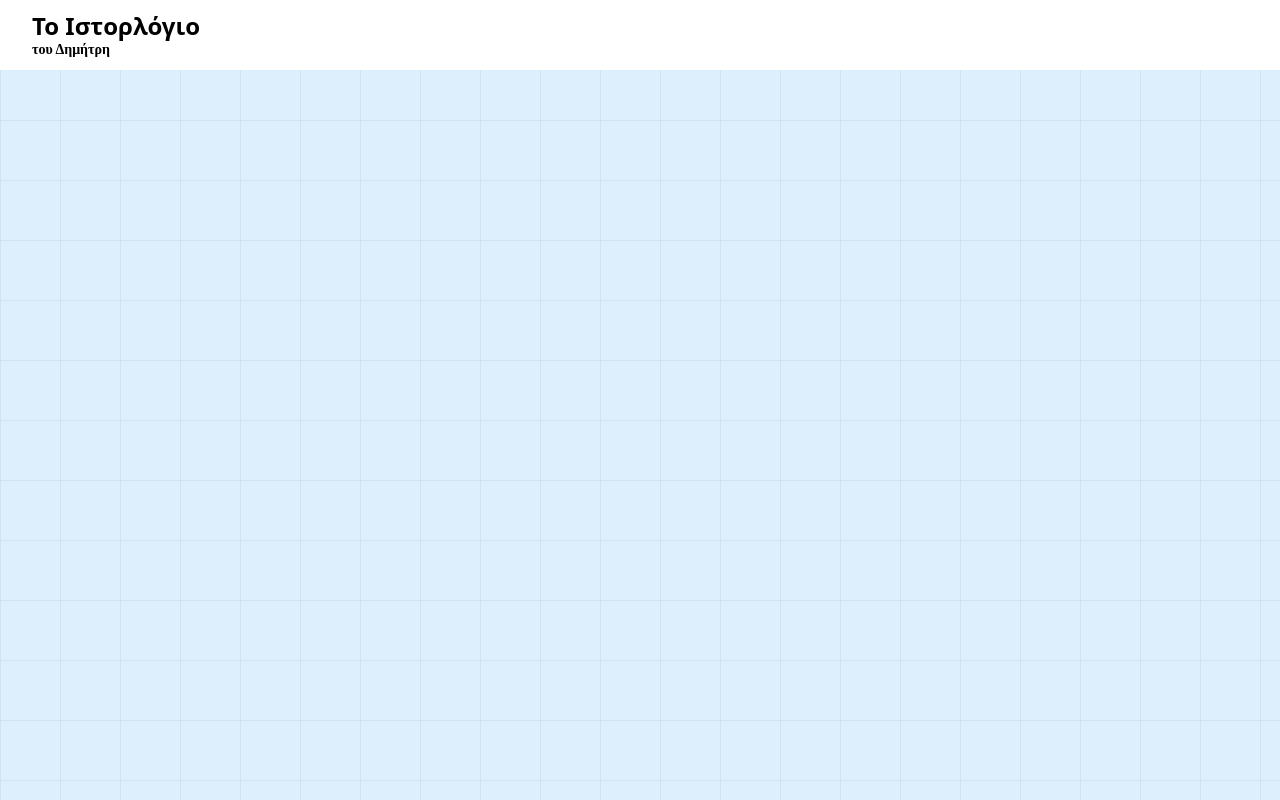
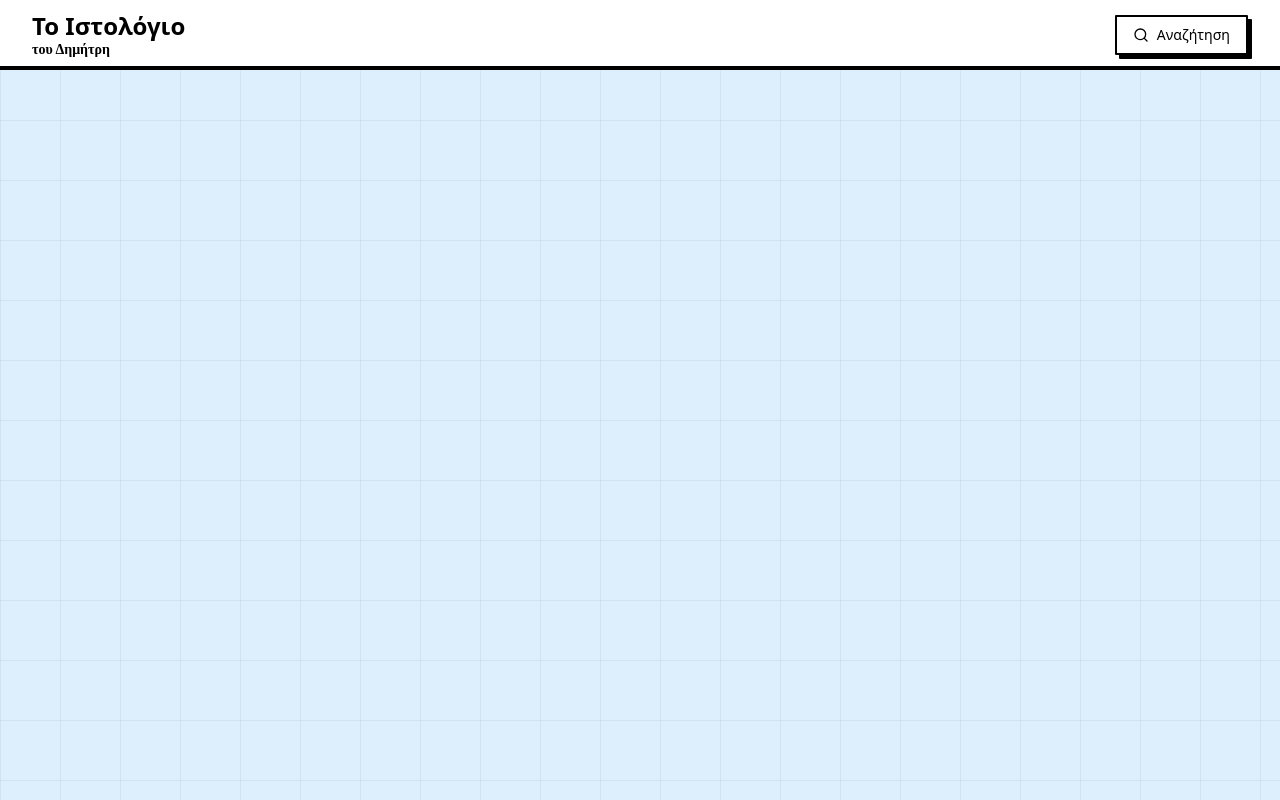
Before and after one commit to Dimitrysaf/dimitrys-blog, a Next.js app: page / in a window 1280 px wide. Built offline with nearby package versions, Linux system fonts and the light colour scheme.

Commit message:
AppBar search

```diff
--- a/components/AppBar.tsx
+++ b/components/AppBar.tsx
@@ -1,6 +1,7 @@
 import React from 'react';
 import Container from './Container';
 import Link from 'next/link';
+import SearchButton from './SearchButton';
 
 const AppBar: React.FC = () => {
   return (
@@ -9,10 +10,11 @@ const AppBar: React.FC = () => {
         <div className="flex items-center justify-between h-[70px]">
           <Link href="/">
             <h1 className="text-2xl font-bold">
-              <div className="leading-tight">Το Ιστορλόγιο</div>
+              <div className="leading-tight">Το Ιστολόγιο</div>
               <div className="font-['Times_New_Roman',_serif] leading-tight text-sm">του Δημήτρη</div>
             </h1>
           </Link>
+          <SearchButton />
         </div>
       </Container>
     </header>
--- /dev/null
+++ b/components/SearchButton.tsx
@@ -0,0 +1,41 @@
+import React from 'react';
+import { Button } from './ui/button';
+import {
+    CommandDialog,
+    CommandEmpty,
+    CommandInput,
+    CommandList,
+} from "@/components/ui/command";
+import { Search } from "lucide-react";
+
+const SearchButton: React.FC = () => {
+    const [open, setOpen] = React.useState(false);
+
+    React.useEffect(() => {
+        const handler = (e: KeyboardEvent) => {
+            if ((e.key === 'k' || e.key === 'K') && (e.metaKey || e.ctrlKey)) {
+                e.preventDefault();
+                setOpen((open) => !open);
+            }
+        };
+        document.addEventListener('keydown', handler);
+        return () => document.removeEventListener('keydown', handler);
+    }, []);
+
+    return (
+        <>
+            <Button onClick={() => setOpen(true)} variant="neutral" className="flex items-center gap-2">
+                <Search className="h-4 w-4" />
+                <span>Αναζήτηση</span>
+            </Button>
+            <CommandDialog open={open} onOpenChange={setOpen}>
+                <CommandInput placeholder="Πληκτρολογήστε για να αναζητήσετε..." />
+                <CommandList>
+                    <CommandEmpty>Δεν βρέθηκαν αποτελέσματα.</CommandEmpty>
+                </CommandList>
+            </CommandDialog>
+        </>
+    );
+};
+
+export default SearchButton;
--- a/pages/index.tsx
+++ b/pages/index.tsx
@@ -3,7 +3,7 @@ import Container from '../components/Container';
 const HomePage = () => {
   return (
     <Container>
-      {/* Page content will go here */}
+      <div></div>
     </Container>
   );
 };
--- a/styles/globals.css
+++ b/styles/globals.css
@@ -59,7 +59,7 @@
   --spacing-boxShadowY: 4px;
   --spacing-reverseBoxShadowX: -4px;
   --spacing-reverseBoxShadowY: -4px;
-  --radius-base: 5px;
+  --radius-base: 1px;
   --shadow-shadow: var(--shadow);
   --font-weight-base: 500;
   --font-weight-heading: 700;
@@ -86,4 +86,5 @@ body {
 .app-bar {
   height: 70px;
   background-color: var(--secondary-background);
+  border-bottom: 4px solid var(--color-border);
 }
```
Also changed, not shown: 1 other file (tests, documents, lock files or other folders).
